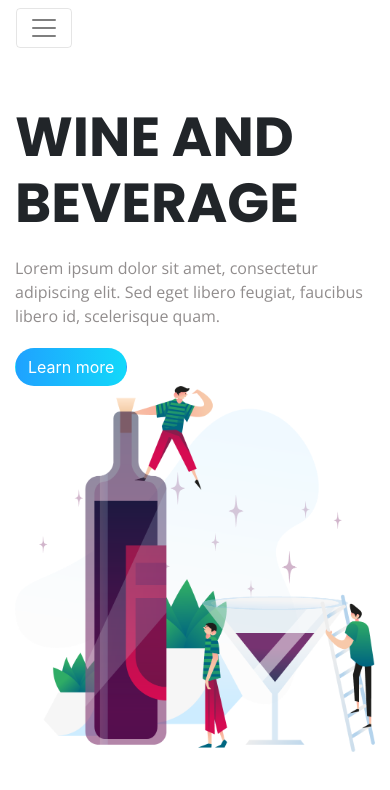
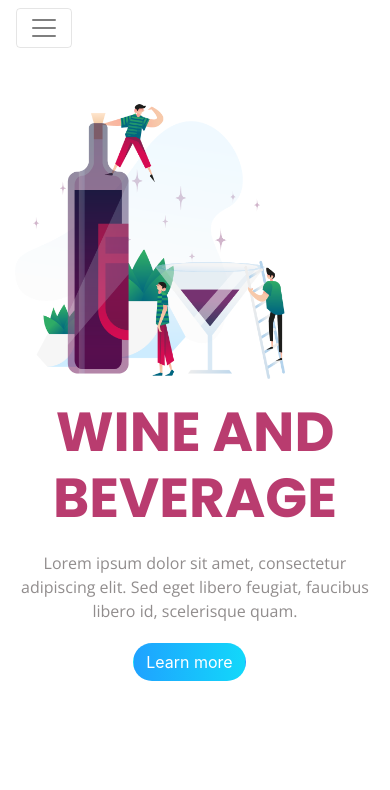
Before and after one commit to paskuvan/css-day05, a plain HTML site: page index.html in a window 390 px wide. Drawn offline with nearby package versions, Linux system fonts and the light colour scheme.

Commit message:
:white_check_mark:

```diff
--- a/css/style.css
+++ b/css/style.css
@@ -1,4 +1,8 @@
 @import url('https://fonts.googleapis.com/css2?family=Open+Sans&family=Poppins:wght@700&display=swap');
+
+.title-color {
+    color: #b93c6f;
+}
 
 .img-size {
     width: 100%;
@@ -41,3 +45,23 @@
 .btn-default:hover {
     color: white;
 }
+
+@media (max-width: 768px) {
+    .font-size {
+        text-align: center;
+        padding: 20px 0 0 0;
+    }
+
+    .color-sub {
+        text-align: center;
+    }
+
+    .button {
+    position: relative;
+    left: 14vh;
+    }
+
+    .img-size {
+        width: 75%;
+    }
+}
--- a/index.html
+++ b/index.html
@@ -37,14 +37,14 @@
         </nav>
        <div class="container">
         <div class="row align-items-center">
-            <div class="col-lg-6">
-                <h2 class="font-bold font-size">WINE AND BEVERAGE</h2>
+            <div class="col-lg-6 order-2 order-md-1">
+                <h2 class="font-bold font-size title-color">WINE AND BEVERAGE</h2>
                 <p class="font-regular color-sub margin-sub"> Lorem ipsum dolor sit amet, consectetur
                     adipiscing elit. Sed eget libero feugiat,
                     faucibus libero id, scelerisque quam.</p>
                 <button type="button" class="btn btn-default mr-3 color-gradient button">Learn more</button>
             </div>
-            <div class="col-lg-6">
+            <div class="col-lg-6 order-1 order-md-2">
                 <img src="img/wine.png" class="img-size" alt="">
             </div>
         </div>
@@ -52,8 +52,8 @@
 
 
         <script type="text/javascript" src="js/bootstrap.bundle.min.js"></script>
+        <script type="text/javascript" src="js/jquery-3.4.1.slim.min.js"></script>
         <script type="text/javascript" src="js/bootstrap.bundle.min.js.map"></script>
         <script type="text/javascript" src="js/bootstrap.min.js"></script>
-        <script type="text/javascript" src="js/jquery-3.4.1.slim.min.js"></script>
     </body>
 </html>
```
